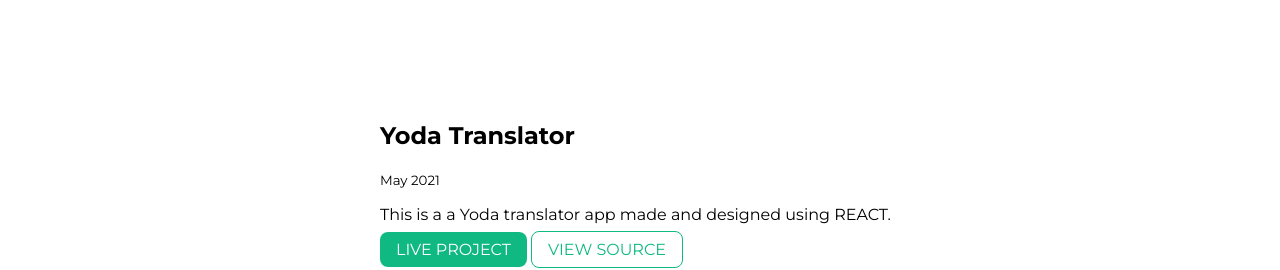
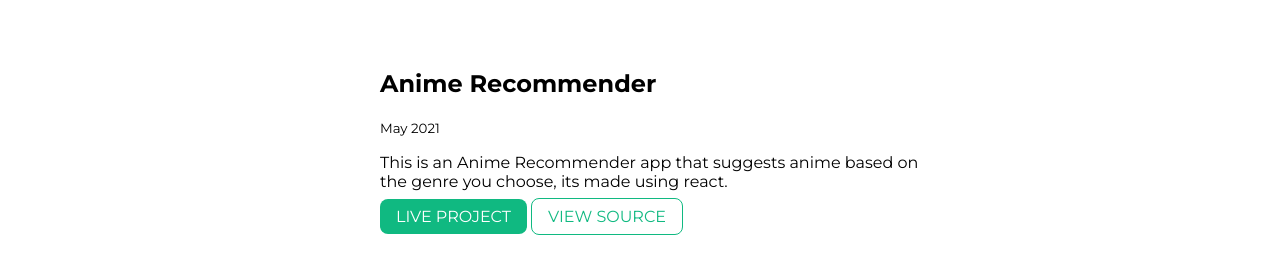
Before and after one commit to Sharmaa-Ansh/Level-0-Website, a plain HTML site: page Projects.html in a window 1280 px wide. Shown: the part 535-805 px from the top of the page. Drawn offline with Linux system fonts and the light colour scheme.

Commit message:
Anime Recommender added

```diff
--- a/Projects.html
+++ b/Projects.html
@@ -32,6 +32,15 @@
     <div class="container-center container margin-top" >
 
         <ul >
+
+        <li class="list-non-bullet " >
+                <h2>Anime Recommender</h2>
+            <small>May 2021</small>
+            <p>This is an Anime Recommender app that suggests anime based on the genre you choose, its made using react.</p>
+            <a class=" link link-primary" href="https://bou38.csb.app/">LIVE PROJECT</a>
+            <a class=" link link-secondary" href="https://github.com/Sharmaa-Ansh/Anime-Recommender">VIEW SOURCE</a>
+
+         </li>
 
             <li class="project-list-padding list-non-bullet">
                 <h2>Yoda Translator</h2>
```
